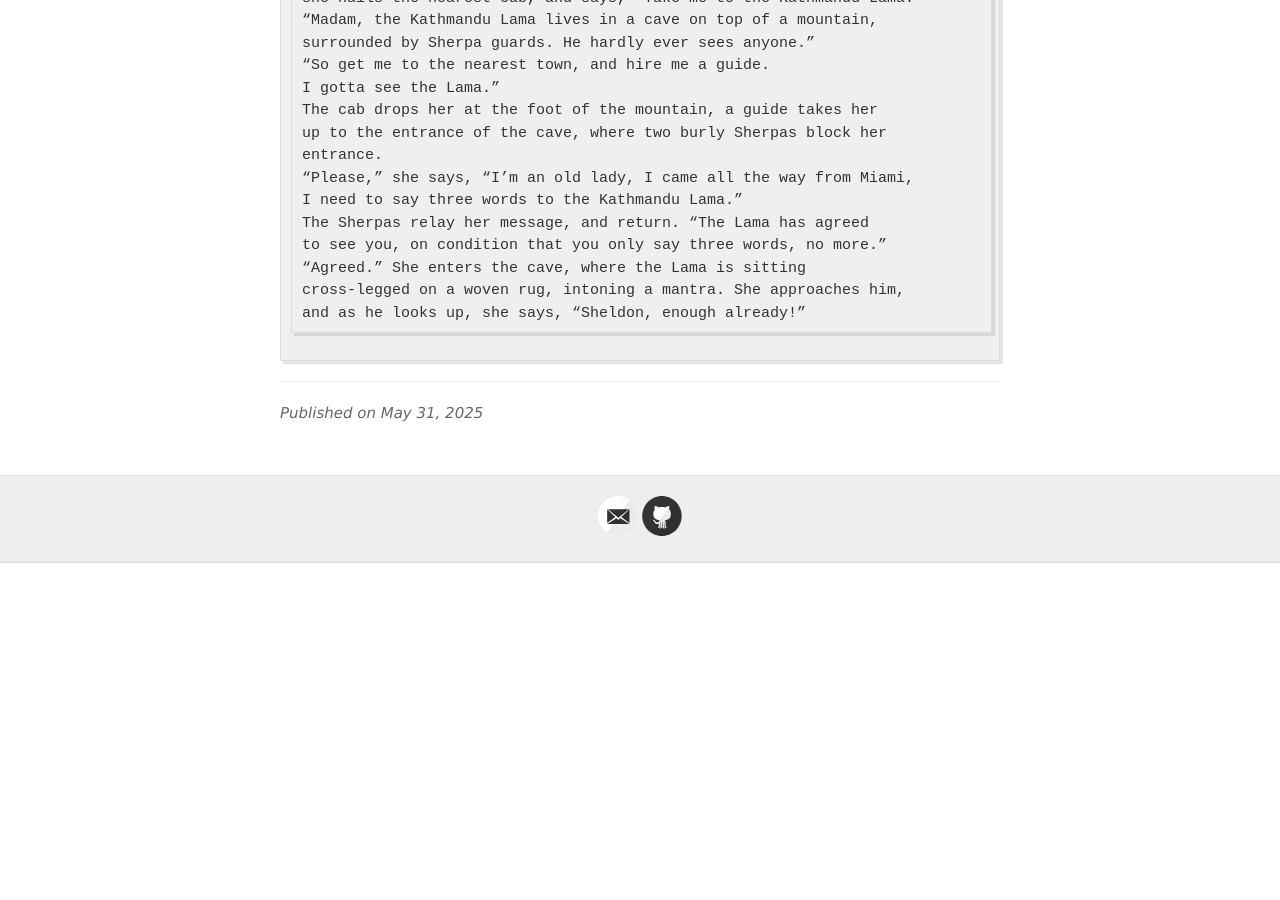
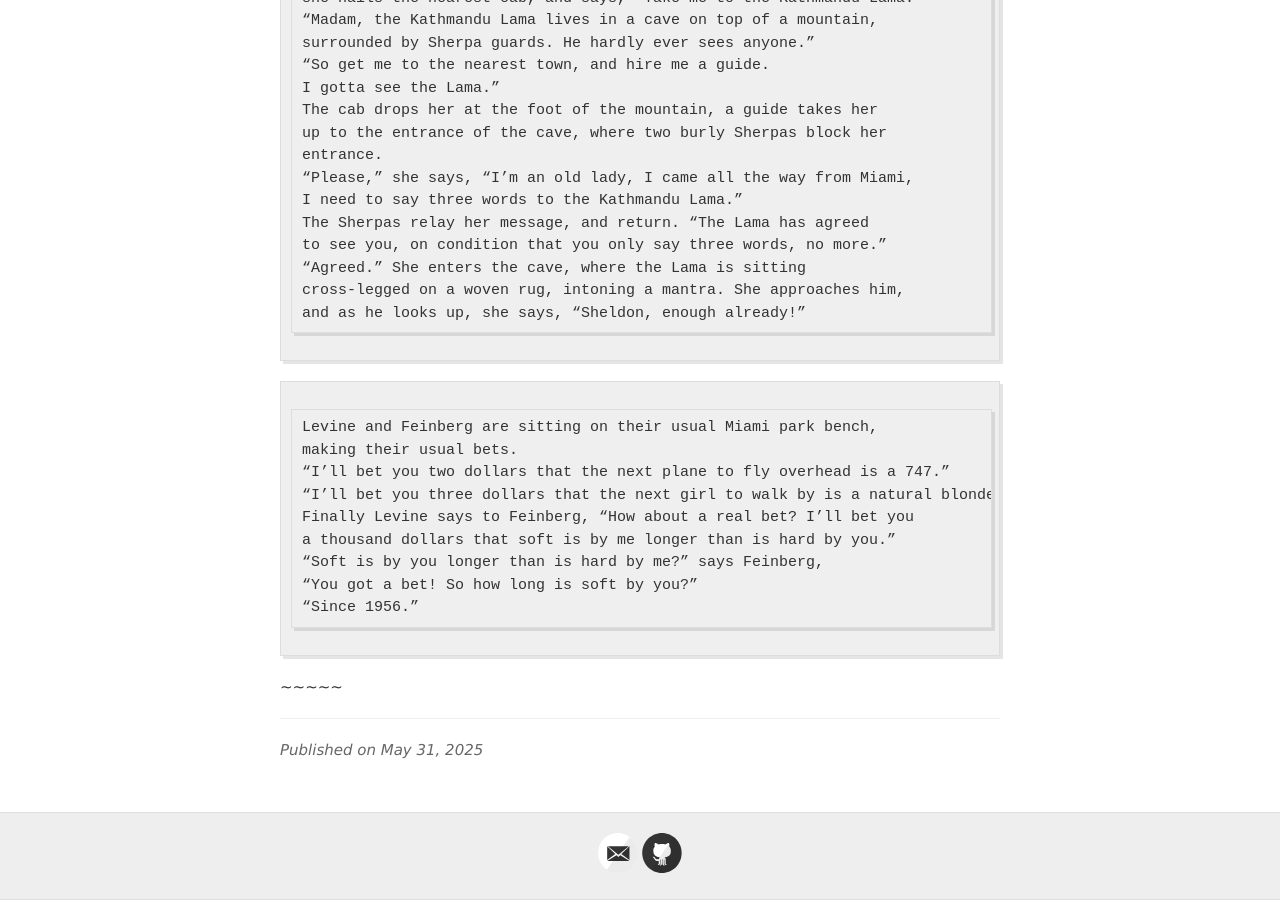
Before and after one commit to jvmallow/jvmallow.github.io, a Jekyll site: the page built from _posts/2025-05-31-Jewish_Humor.md, in a window 1280 px wide and 900 px high, scrolled down 17878 px. Built offline with Jekyll 4.4.1, drawn with Linux system fonts in a browser that asks for light colours; a script that is not in the unit is left out; before the commit the page ends 18441 px from its top, so only the background shows below that.

Commit message:
Update 2025-05-31-Jewish_Humor.md

```diff
--- a/_posts/2025-05-31-Jewish_Humor.md
+++ b/_posts/2025-05-31-Jewish_Humor.md
@@ -727,3 +727,19 @@ to see you, on condition that you only say three words, no more.”
 cross-legged on a woven rug, intoning a mantra. She approaches him,
 and as he looks up, she says, “Sheldon, enough already!”
 ~~~~~
+
+~~~~~
+Levine and Feinberg are sitting on their usual Miami park bench,
+making their usual bets.
+“I’ll bet you two dollars that the next plane to fly overhead is a 747.”
+“I’ll bet you three dollars that the next girl to walk by is a natural blonde.”
+Finally Levine says to Feinberg, “How about a real bet? I’ll bet you
+a thousand dollars that soft is by me longer than is hard by you.”
+“Soft is by you longer than is hard by me?” says Feinberg,
+“You got a bet! So how long is soft by you?”
+“Since 1956.”
+~~~~~
+
+
+
+~~~~~
```
